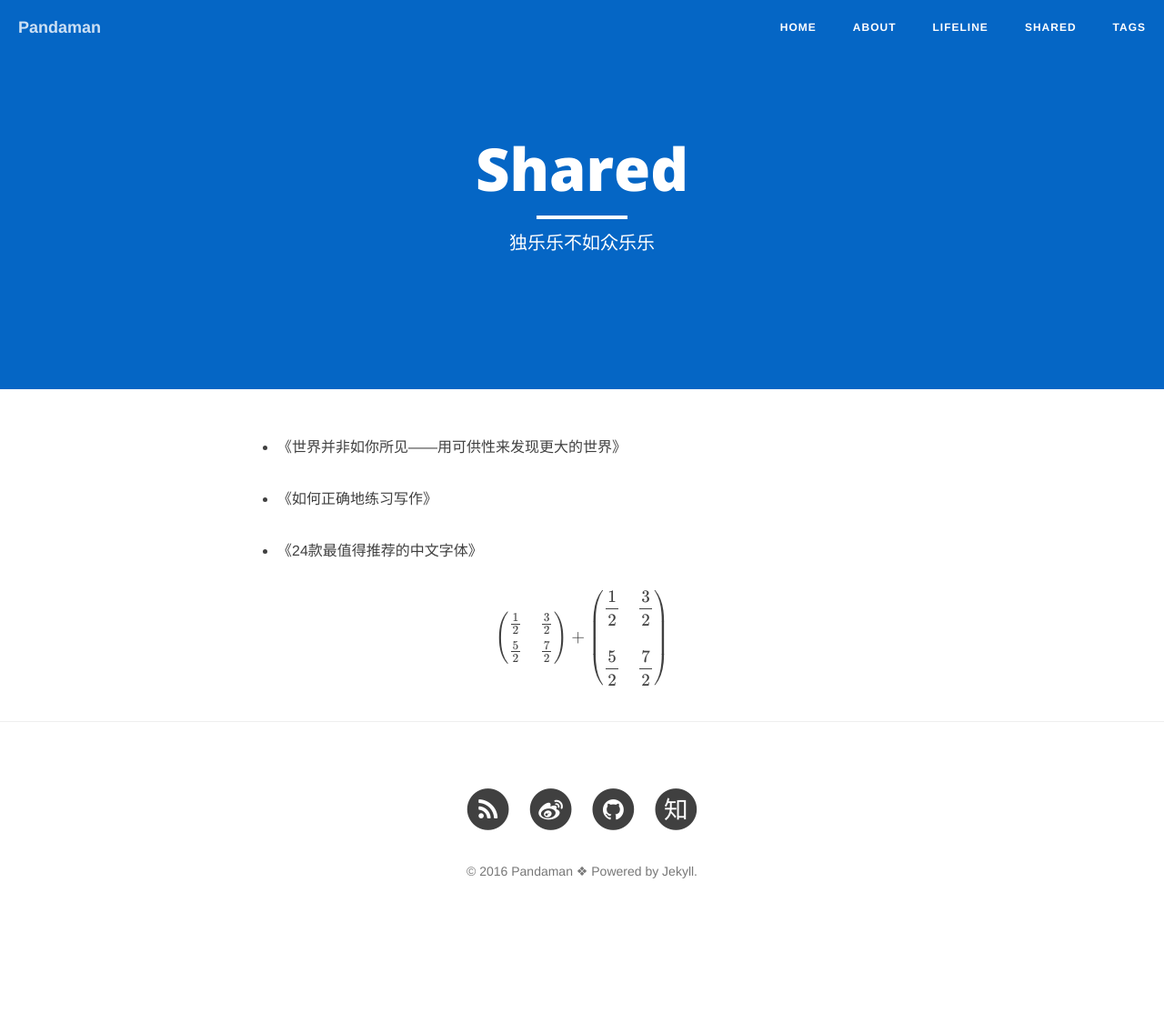
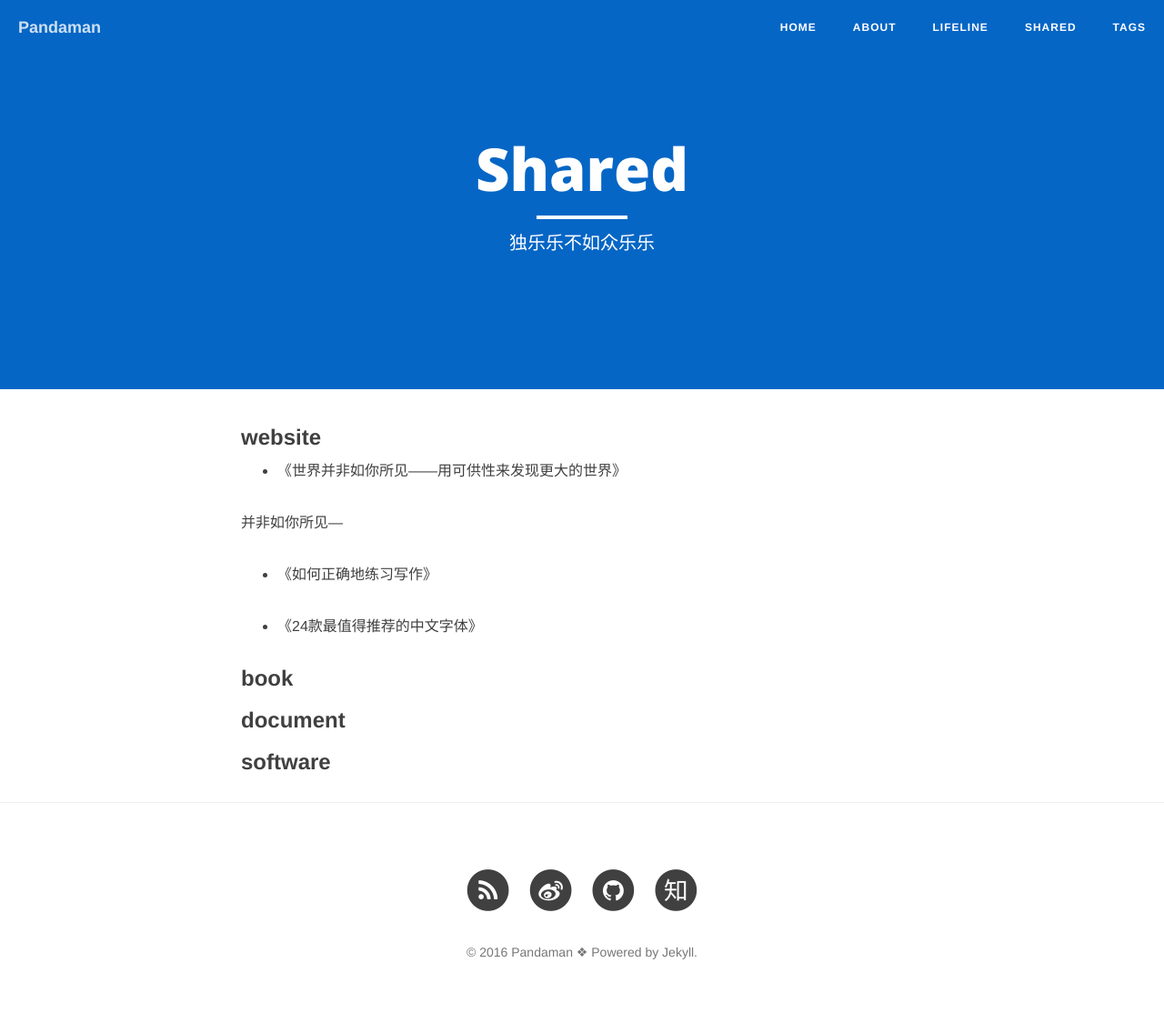
Before and after one commit to ceares/ceares.github.io, a Jekyll site: the page built from shared.md, in a window 1280 px wide. Shown: the whole page at 91% size. Built offline with Jekyll 4.4.1, drawn with Linux system fonts in a browser that asks for light colours; nearby versions of some CDN libraries; formulas are drawn with MathJax 3; before the commit the page ends 1036 px from its top, so only the background shows below that.

Commit message:
Update shared.md

```diff
--- a/shared.md
+++ b/shared.md
@@ -5,18 +5,20 @@ description: "独乐乐不如众乐乐"
 header-img: "img/zhihu.jpg"
 ---
 
+
+### website
+
 - [《世界并非如你所见——用可供性来发现更大的世界》](http://www.jianshu.com/p/6f1404e0240d)
+
+并非如你所见—
 
 - [《如何正确地练习写作》](http://www.jianshu.com/p/2621444b619d)
 
 - [《24款最值得推荐的中文字体》](http://cnfeat.com/blog/2015/05/22/a-24-chinese-fonts/)
 
+### book
 
-$$\begin{pmatrix}
-    \frac{1}{2} & \frac{3}{2} \\
-    \frac{5}{2} & \frac{7}{2}
-\end{pmatrix}+
-\begin{pmatrix}
-    \dfrac{1}{2} & \dfrac{3}{2} \\[1em]
-    \dfrac{5}{2} & \dfrac{7}{2}
-\end{pmatrix}$$
+
+### document
+
+### software
```
